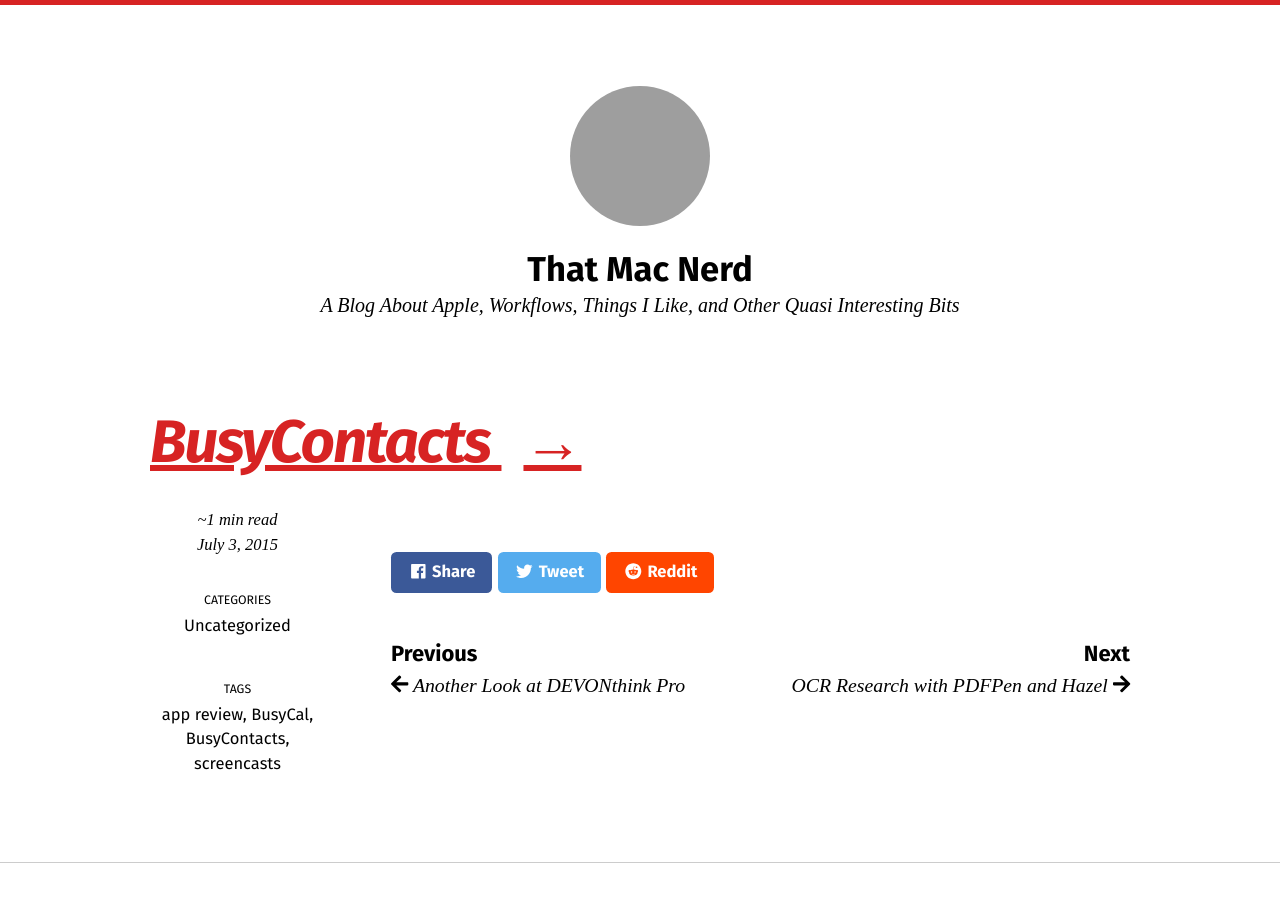
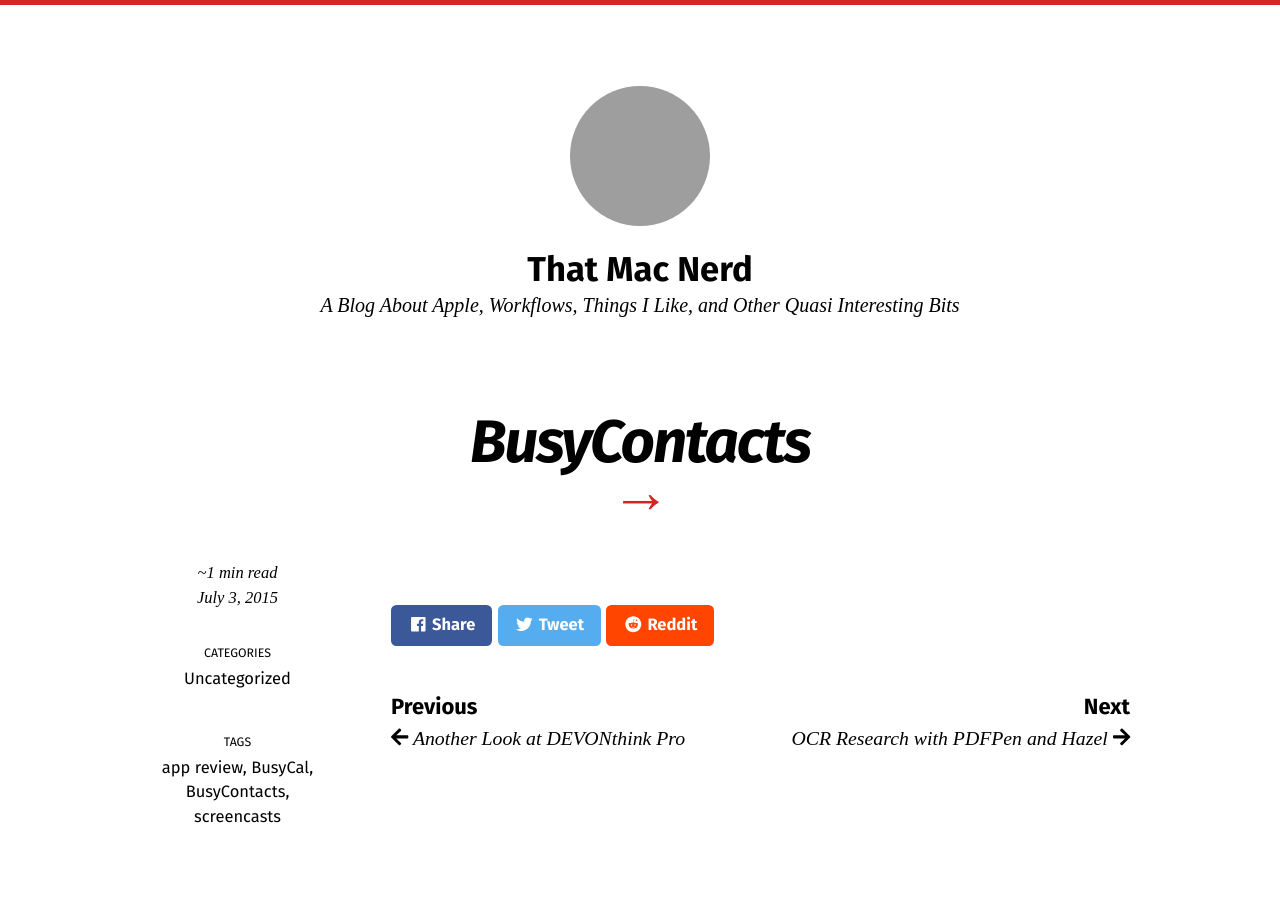
Before and after one commit to bryanbraun/tiffany.blog, a Jekyll site: the page built from _posts/2015-07-03-busycontacts.md, in a window 1280 px wide. Shown: the top 905 px of the page. Built offline with Jekyll 4.4.1, drawn with Linux system fonts in a browser that asks for light colours; nearby versions of some CDN libraries; grey boxes are pictures that could not be loaded.

Commit message:
Fixing up bad linked post styles

```diff
--- a/_layouts/post.html
+++ b/_layouts/post.html
@@ -9,7 +9,7 @@
       <header class="page-header">
         {% assign title = page.title | markdownify | strip_html %}
         {% if page.link %}
-          <h1 id="page-title" class="page-title p-name"><a href="{{ page.link }}">{{ title }} <span class="link-arrow">&rarr;</span></a></h1>
+          <h1 id="page-title" class="page-title p-name"><a class="no-color" href="{{ page.link }}">{{ title }} <p class="link-arrow">&rarr;</p></a></h1>
         {% else %}
           <h1 id="page-title" class="page-title p-name">{{ title }}</h1>
         {% endif %}
--- a/_sass/so-simple/_base.scss
+++ b/_sass/so-simple/_base.scss
@@ -61,6 +61,10 @@
 h6 {
   font-family: $headline-font-family;
   text-rendering: optimizeLegibility; /* enable common ligatures and kerning */
+}
+
+h1 {
+  text-align: center;
 }
 
 h1 {
@@ -145,5 +149,14 @@
 }
 
 .link-arrow {
-  margin: 1rem;
+  text-align: center;
+  text-decoration: none;
+  color: $link-color;
+  margin-top: -1rem;
+  // margin-right: 4rem;
 }
+
+.no-color {
+  color: $text-color;
+  text-decoration: none;
+}
```
